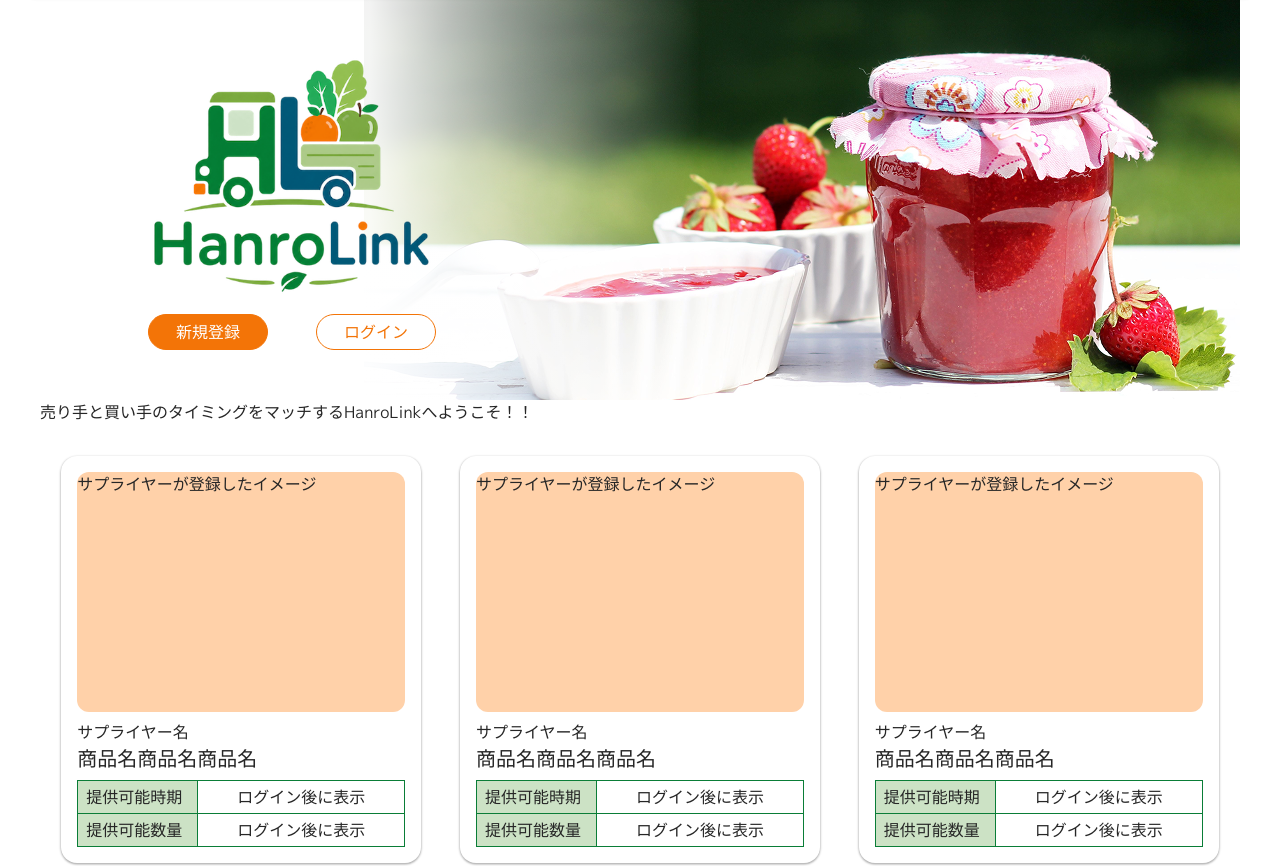
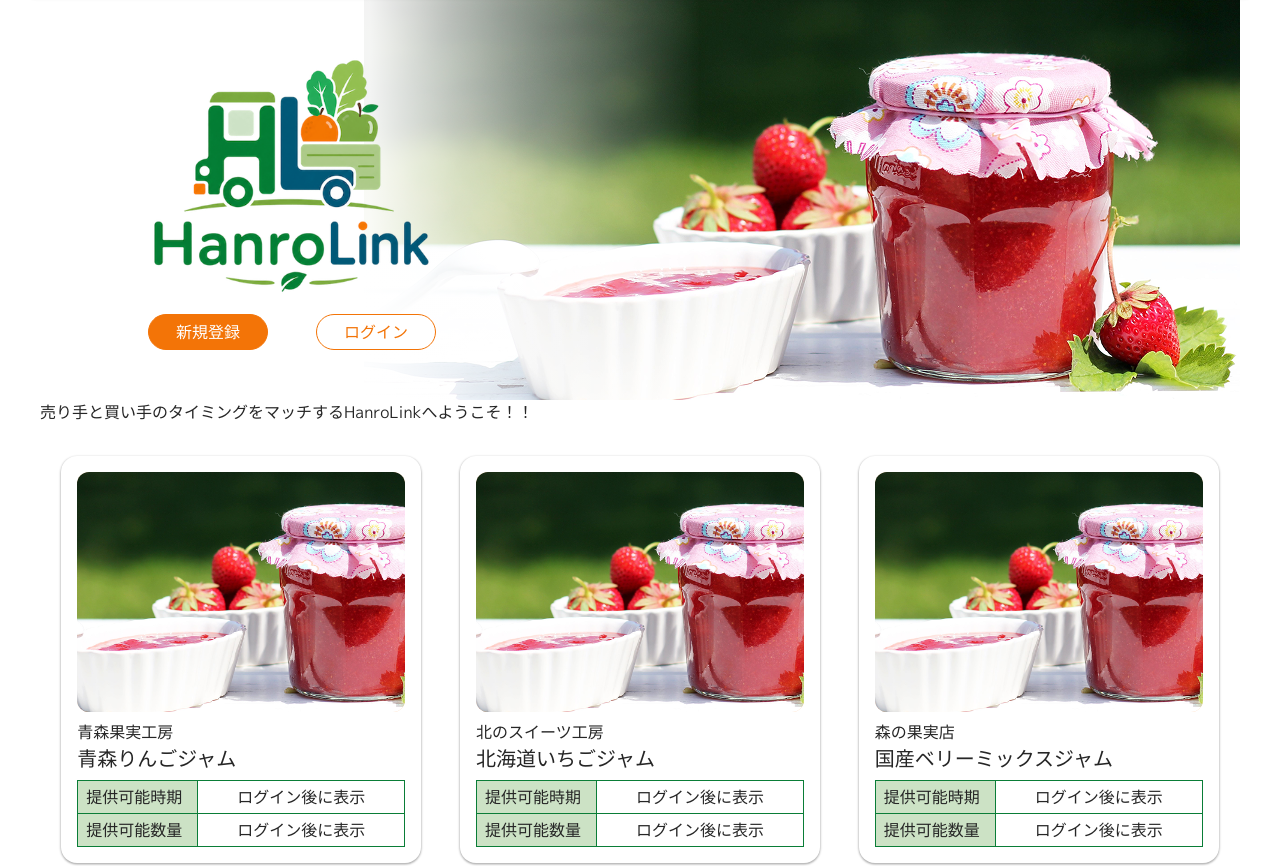
Before and after one commit to 2026-Summer-Hackathon-Bteam/HanroLink, a React (Vite) app in the folder hanrolink-frontend/: page / in a window 1280 px wide. Shown: the top 866 px of the page. Built offline with nearby package versions, Linux system fonts and the light colour scheme; no server answers; a web font is replaced by a local one; what aws-amplify, openapi-fetch would draw is missing.

Commit message:
ゲスト画面に値の反映を追加

```diff
--- a/hanrolink-frontend/src/components/GuestCard.tsx
+++ b/hanrolink-frontend/src/components/GuestCard.tsx
@@ -1,9 +1,21 @@
-function GuestCard() {
+type GuestCardProps = {
+  name: string
+  supplierName: string
+  mainImageUrl: string
+}
+
+function GuestCard({ name, supplierName, mainImageUrl }: GuestCardProps) {
   return (
     <article className="min-h-95 w-full max-w-90 p-4 rounded-2xl shadow-[0_1px_2px_0.5px_rgb(0_0_0/0.30)]">
-      <div className="h-60 bg-accentbg mb-2 rounded-xl">サプライヤーが登録したイメージ</div>
-      <p>サプライヤー名</p>
-      <h3 className="text-xl mb-2">商品名商品名商品名</h3>
+      <div className="h-60 bg-accentbg mb-2 rounded-xl">
+        <img
+          src={mainImageUrl}
+          alt={`${name}の商品画像`}
+          className="h-full w-full rounded-xl object-cover"
+        />
+      </div>
+      <p>{supplierName}</p>
+      <h3 className="text-xl mb-2">{name}</h3>
       <dl className="divide-y divide-border border border-border">
         <div className="grid grid-cols-[7.5rem_1fr]">
           <dt className="border-r border-border bg-textbg px-2 py-1">
--- /dev/null
+++ b/hanrolink-frontend/src/features/guest/guestMock.ts
@@ -0,0 +1,20 @@
+import mainVisual from '../../assets/mainvisual.png'
+import type { GuestData } from './guestTypes'
+
+export const guestDataMock: GuestData = [
+  {
+    name: '青森りんごジャム',
+    supplierBusinessName: '青森果実工房',
+    mainImageUrl: mainVisual,
+  },
+  {
+    name: '北海道いちごジャム',
+    supplierBusinessName: '北のスイーツ工房',
+    mainImageUrl: mainVisual,
+  },
+  {
+    name: '国産ベリーミックスジャム',
+    supplierBusinessName: '森の果実店',
+    mainImageUrl: mainVisual,
+  },
+]
--- /dev/null
+++ b/hanrolink-frontend/src/features/guest/guestService.ts
@@ -0,0 +1,6 @@
+import type { GuestData } from './guestTypes'
+import { guestDataMock } from './guestMock'
+
+export function getGuestData(): Promise<GuestData> {
+  return Promise.resolve(guestDataMock)
+}
--- /dev/null
+++ b/hanrolink-frontend/src/features/guest/guestTypes.ts
@@ -0,0 +1,7 @@
+type GuestProduct = {
+  name: string
+  supplierBusinessName: string
+  mainImageUrl: string
+}
+
+export type GuestData = GuestProduct[]
--- a/hanrolink-frontend/src/layouts/GuestLayout.tsx
+++ b/hanrolink-frontend/src/layouts/GuestLayout.tsx
@@ -4,9 +4,9 @@ import { Outlet } from 'react-router-dom'
 
 function GuestLayout() {
   return (
-    <div className='flex min-h-dvh flex-col'>
-      <Header isLoggedIn={false} showAfterElementId='guest-header-trigger' />
-      <main className='pb-23' flex-1>
+    <div className="flex min-h-dvh flex-col">
+      <Header isLoggedIn={false} showAfterElementId="guest-header-trigger" />
+      <main className="pb-23 flex-1">
         <Outlet />
       </main>
       <Footer />
--- a/hanrolink-frontend/src/pages/GuestPage.tsx
+++ b/hanrolink-frontend/src/pages/GuestPage.tsx
@@ -1,9 +1,70 @@
+import { useState, useEffect } from 'react'
 import { Link } from 'react-router-dom'
 import logo from '../assets/HanroLink_logo.png'
 import mainVisual from '../assets/mainvisual.png'
 import GuestCard from '../components/GuestCard'
+import type { GuestData } from '../features/guest/guestTypes'
+import { getGuestData } from '../features/guest/guestService'
 
 function GuestPage() {
+  const [productsData, setProductsData] = useState<GuestData>()
+  const [error, setError] = useState('')
+
+  useEffect(() => {
+    let isCancelled = false
+
+    const loadGuestData = async () => {
+      try {
+        const result = await getGuestData()
+
+        if (!isCancelled) {
+          setProductsData(result)
+        }
+      } catch {
+        if (!isCancelled) {
+          setError('商品情報の取得に失敗しました。')
+        }
+      }
+    }
+    void loadGuestData()
+
+    return () => {
+      isCancelled = true
+    }
+  }, [])
+
+  const renderProductList = () => {
+    if (error) {
+      return (
+        <p role="alert" className="py-10 text-center text-error">
+          {error}
+        </p>
+      )
+    }
+
+    if (!productsData) {
+      return <p className="py-10 text-center">読み込み中...</p>
+    }
+
+    if (productsData.length === 0) {
+      return <p className="py-10 text-center">商品情報が登録されていません</p>
+    }
+
+    return (
+      <div className="mx-auto grid max-w-300 grid-cols-1 justify-items-center gap-7 px-4 md:grid-cols-2 xl:grid-cols-3">
+        {productsData.map((product, index) => (
+          <GuestCard
+          // バックエンドからのデータにidが追加されたら、keyをindexからidに変える
+            key={index}
+            name={product.name}
+            supplierName={product.supplierBusinessName}
+            mainImageUrl={product.mainImageUrl}
+          />
+        ))}
+      </div>
+    )
+  }
+
   return (
     <>
       <section className="relative overflow-hidden bg-bg max-w-300 mx-auto flex flex-col md:block md:h-100">
@@ -53,29 +114,7 @@ function GuestPage() {
         <p className="mb-8">
           売り手と買い手のタイミングをマッチするHanroLinkへようこそ&#xFF01;&#xFF01;
         </p>
-        <div className="mx-auto grid max-w-300 grid-cols-1 justify-items-center gap-7 px-4 md:grid-cols-2 xl:grid-cols-3">
-          {/* バックエンドができたらmapで20個分のカードを作る */}
-          <GuestCard />
-          <GuestCard />
-          <GuestCard />
-          <GuestCard />
-          <GuestCard />
-          <GuestCard />
-          <GuestCard />
-          <GuestCard />
-          <GuestCard />
-          <GuestCard />
-          <GuestCard />
-          <GuestCard />
-          <GuestCard />
-          <GuestCard />
-          <GuestCard />
-          <GuestCard />
-          <GuestCard />
-          <GuestCard />
-          <GuestCard />
-          <GuestCard />
-        </div>
+        {renderProductList()}
       </div>
     </>
   )
```
Also changed, not shown: hanrolink-frontend/src/shared/api/schema.d.ts (+43 -38 lines).
